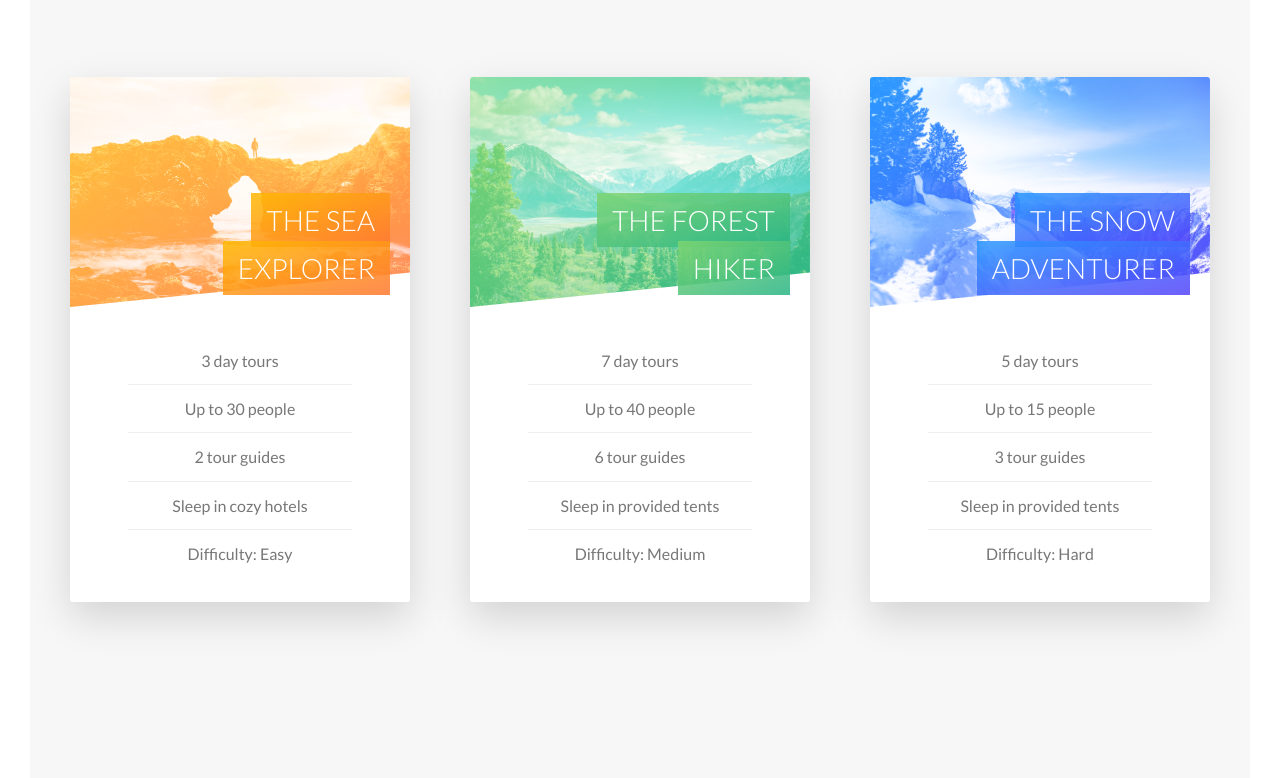
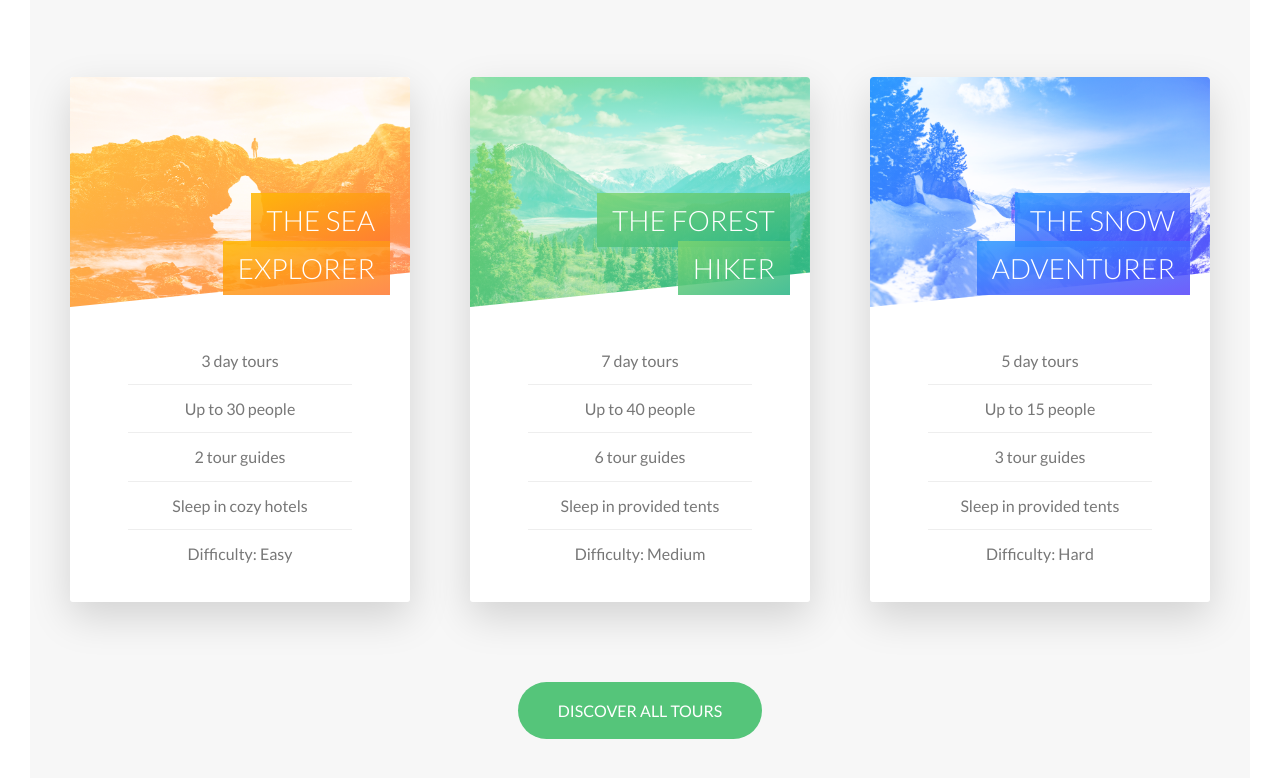
Before and after one commit to xaadu/NaTour, a website: page index.html in a window 1280 px wide. Shown: the part 2549-3327 px from the top of the page. Drawn offline with Linux system fonts and the light colour scheme.

Commit message:
Added Last Button and Fixed Card Radius

```diff
--- a/index.html
+++ b/index.html
@@ -101,6 +101,7 @@
             </div>
 
             <div class="row">
+
                 <div class="col-1-of-3">
                     <div class="card">
                         <div class="card__side card__side--front">
@@ -129,6 +130,8 @@
                         </div>
                     </div>
                 </div>
+
+
                 <div class="col-1-of-3">
                     <div class="card">
                         <div class="card__side card__side--front">
@@ -157,6 +160,8 @@
                         </div>
                     </div>
                 </div>
+
+
                 <div class="col-1-of-3">
                     <div class="card">
                         <div class="card__side card__side--front">
@@ -186,6 +191,11 @@
                     </div>
                 </div>
             </div>
+
+            <div class="u-center-text u-margin-bottom-big u-margin-top-huge">
+                <a href="#" class="btn btn--green">Discover All Tours</a>
+            </div>
+
         </section>
 
     </main>
--- a/sass/base/_utilities.scss
+++ b/sass/base/_utilities.scss
@@ -1,5 +1,9 @@
 .u-center-text { text-align: center; }
 
 .u-margin-bottom-small { margin-bottom: 1.4em; }
+
 .u-margin-bottom-medium { margin-bottom: 4rem; }
+
+.u-margin-top-big {margin-bottom: 8rem; }
+.u-margin-top-huge {margin-bottom: 10rem; }
 .u-margin-bottom-big {margin-bottom: 8rem; }
--- a/sass/components/_button.scss
+++ b/sass/components/_button.scss
@@ -43,6 +43,14 @@
             background-color: $color-white;
         }
     }
+    &--green {
+        background-color: $color-primary;
+        color: $color-white;
+
+        &::after {
+            background-color: $color-primary;
+        }
+    }
     &--animated{
         animation: moveInBottom .5s ease-out .75s;
         animation-fill-mode: backwards;
--- a/sass/components/_card.scss
+++ b/sass/components/_card.scss
@@ -50,6 +50,8 @@
         background-blend-mode: screen;
         -webkit-clip-path: polygon(0 0, 100% 0, 100% 85%, 0 100%);
         clip-path: polygon(0 0, 100% 0, 100% 85%, 0 100%);
+        border-top-left-radius: 3px;
+        border-top-right-radius: 3px;
 
         &--1 {
             background-image: linear-gradient(to right bottom, $color-secondary-light, $color-secondary-dark), url(../img/nat-5.jpg);
--- a/sass/pages/_home.scss
+++ b/sass/pages/_home.scss
@@ -25,6 +25,6 @@
 
 .section-tours {
     background-color: $color-grey-light-1;
-    padding: 25rem 0 50rem;
+    padding: 25rem 0 15rem;
     margin-top: -10rem;
 }
```
Also changed, not shown: css/style.css.
